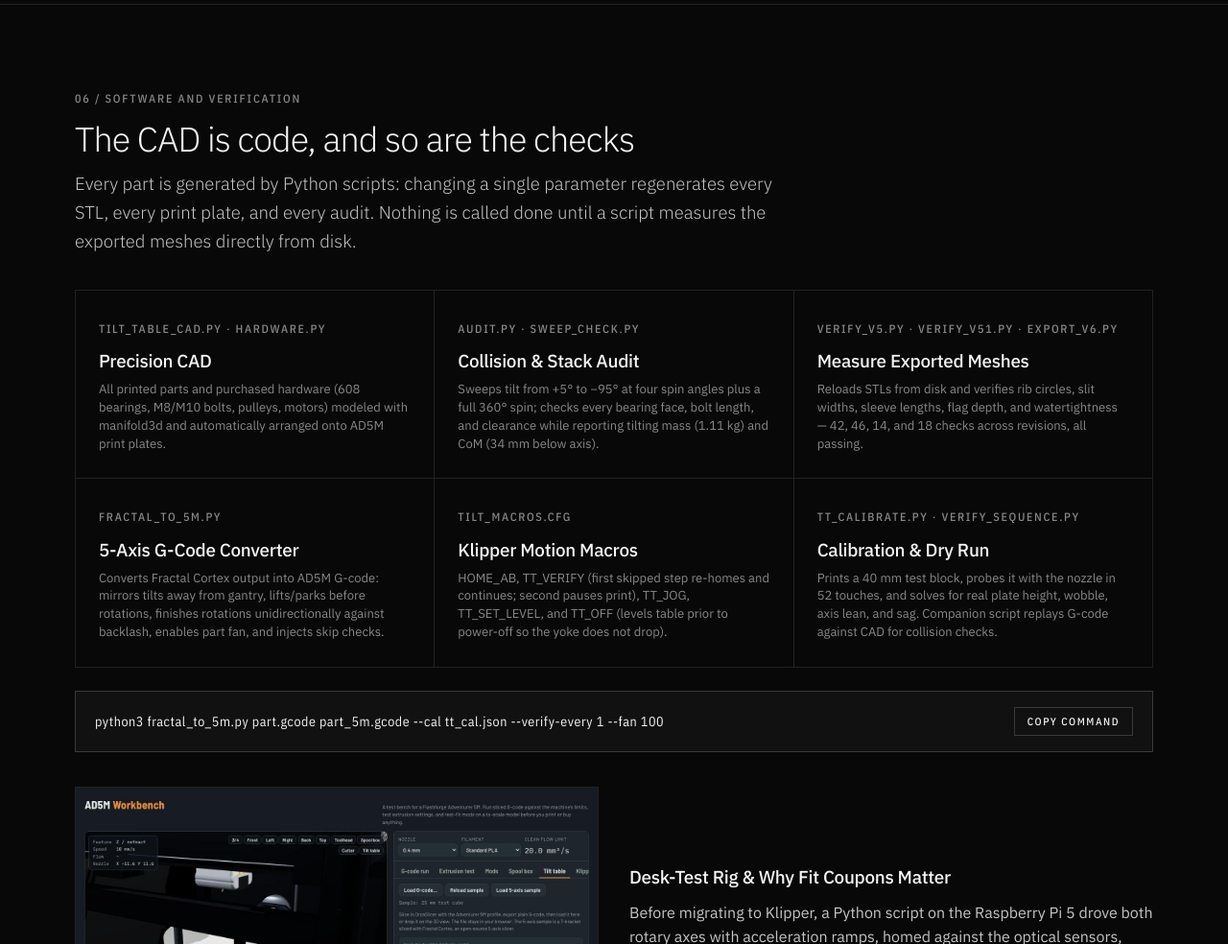
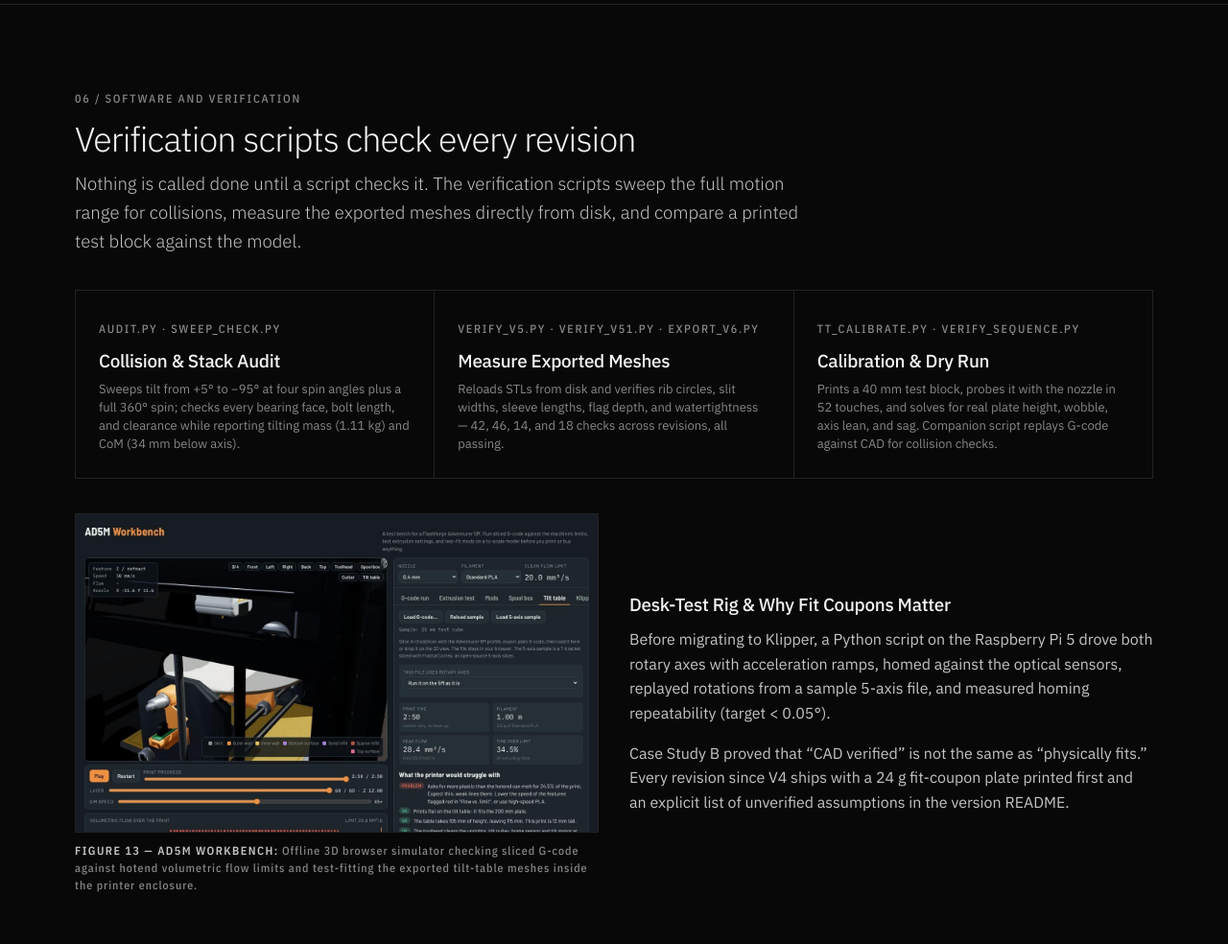
Before and after one commit to jojcdm/Portfolio, a plain HTML site: page tilt-table.html in a window 1280 px wide. Shown: the part 10520-11504 px from the top of the page at 96% size. Drawn offline with nearby package versions, Linux system fonts and the light colour scheme.

Commit message:
Refocus Software section on verification scripts
Co-Authored-By: Claude Opus 5.5 <noreply@anthropic.com>
Claude-Session: https://claude.ai/code/session_01FiF51DPfz4g1qyHjdStGzp

```diff
--- a/tilt-table.html
+++ b/tilt-table.html
@@ -624,20 +624,15 @@
       <div class="container">
         <div class="section-header-stack">
           <span class="eyebrow">06 / Software and Verification</span>
-          <h2>The CAD is code, and so are the checks</h2>
+          <h2>Verification scripts check every revision</h2>
           <p class="lead" style="margin-top:10px;max-width:760px;">
-            Every part is generated by Python scripts: changing a single parameter regenerates every
-            STL, every print plate, and every audit. Nothing is called done until a script measures
-            the exported meshes directly from disk.
+            Nothing is called done until a script checks it. The verification scripts sweep the full
+            motion range for collisions, measure the exported meshes directly from disk, and compare a
+            printed test block against the model.
           </p>
         </div>
 
         <div class="hairline-grid cols-3">
-          <div class="hairline-cell">
-            <span class="label">tilt_table_cad.py &middot; hardware.py</span>
-            <h3 style="margin:10px 0 8px;">Precision CAD</h3>
-            <p class="metric-sub">All printed parts and purchased hardware (608 bearings, M8/M10 bolts, pulleys, motors) modeled with manifold3d and automatically arranged onto AD5M print plates.</p>
-          </div>
           <div class="hairline-cell">
             <span class="label">audit.py &middot; sweep_check.py</span>
             <h3 style="margin:10px 0 8px;">Collision &amp; Stack Audit</h3>
@@ -649,26 +644,12 @@
             <p class="metric-sub">Reloads STLs from disk and verifies rib circles, slit widths, sleeve lengths, flag depth, and watertightness &mdash; 42, 46, 14, and 18 checks across revisions, all passing.</p>
           </div>
           <div class="hairline-cell">
-            <span class="label">fractal_to_5m.py</span>
-            <h3 style="margin:10px 0 8px;">5-Axis G-Code Converter</h3>
-            <p class="metric-sub">Converts Fractal Cortex output into AD5M G-code: mirrors tilts away from gantry, lifts/parks before rotations, finishes rotations unidirectionally against backlash, enables part fan, and injects skip checks.</p>
-          </div>
-          <div class="hairline-cell">
-            <span class="label">tilt_macros.cfg</span>
-            <h3 style="margin:10px 0 8px;">Klipper Motion Macros</h3>
-            <p class="metric-sub">HOME_AB, TT_VERIFY (first skipped step re-homes and continues; second pauses print), TT_JOG, TT_SET_LEVEL, and TT_OFF (levels table prior to power-off so the yoke does not drop).</p>
-          </div>
-          <div class="hairline-cell">
             <span class="label">tt_calibrate.py &middot; verify_sequence.py</span>
             <h3 style="margin:10px 0 8px;">Calibration &amp; Dry Run</h3>
             <p class="metric-sub">Prints a 40 mm test block, probes it with the nozzle in 52 touches, and solves for real plate height, wobble, axis lean, and sag. Companion script replays G-code against CAD for collision checks.</p>
           </div>
         </div>
 
-        <div class="cli-bar">
-          <span class="cli-text">python3 fractal_to_5m.py part.gcode part_5m.gcode --cal tt_cal.json --verify-every 1 --fan 100</span>
-          <button type="button" class="btn btn-sm" data-copy="python3 fractal_to_5m.py part.gcode part_5m.gcode --cal tt_cal.json --verify-every 1 --fan 100">Copy Command</button>
-        </div>
 
         <div class="grid-2" style="margin-top:36px;align-items:center;">
           <figure class="figure-card">
```
